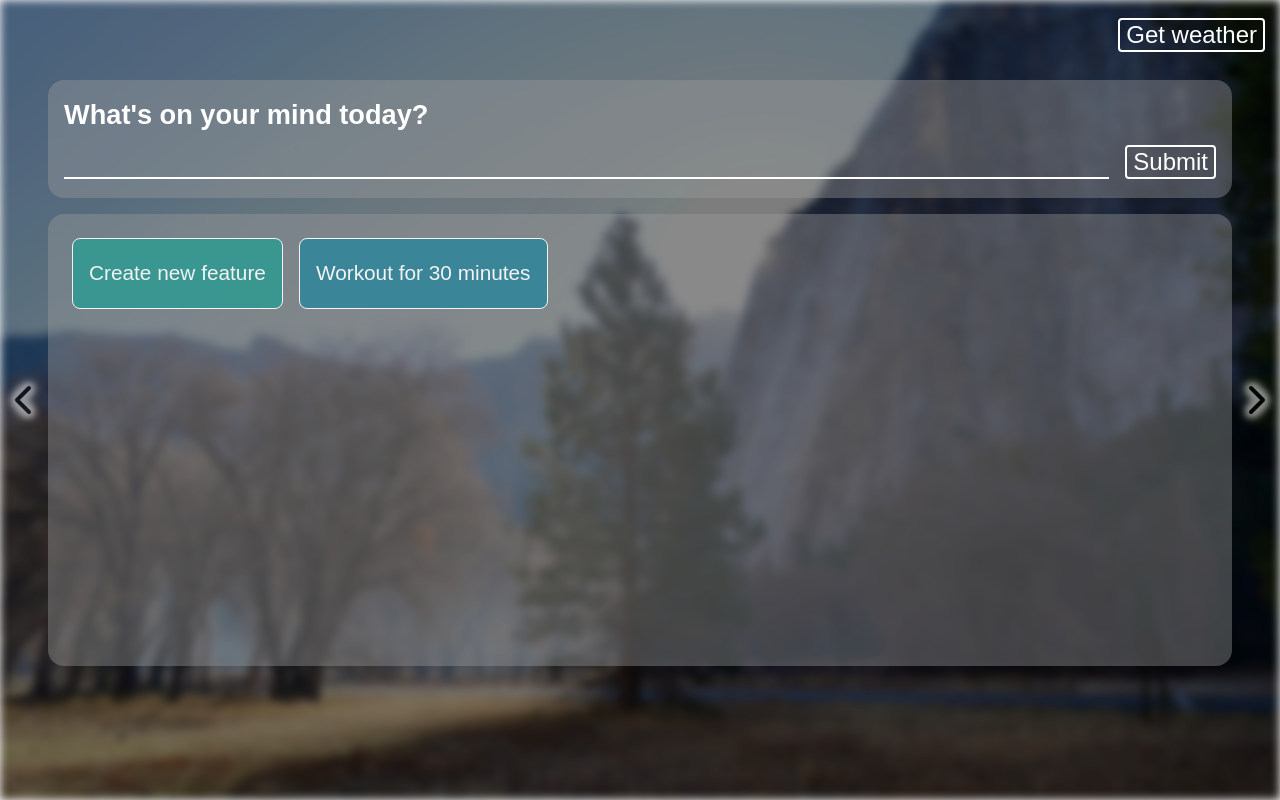
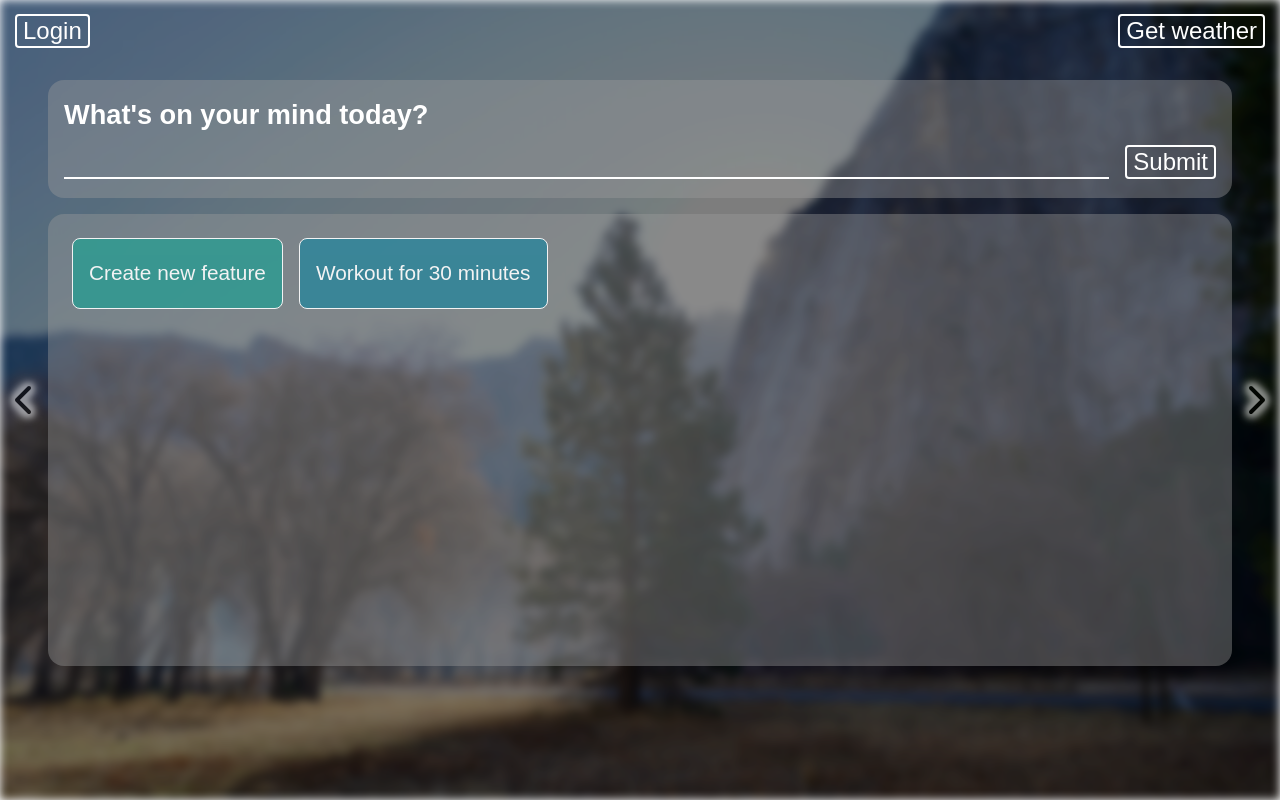
Before and after one commit to aleksandr-efimenko/inspirational-homepage, a React (Create React App) app: page / in a window 1280 px wide. Built offline with nearby package versions, Linux system fonts and the light colour scheme; no server answers.

Commit message:
create login form and button

```diff
--- a/src/App.tsx
+++ b/src/App.tsx
@@ -12,6 +12,7 @@ import TaskForm from './components/Tasks/TaskForm';
 import TaskList from './components/Tasks/TaskList';
 import Background from './components/Background';
 import ModalWindow from './components/ModalWindow/ModalWindow';
+import AuthWidget from './components/Authentication/AuthWidget';
 
 // import { useAuthState } from 'react-firebase-hooks/auth';
 // import { auth } from './app/firebase';
@@ -19,8 +20,6 @@ import ModalWindow from './components/ModalWindow/ModalWindow';
 library.add(faChevronLeft, faChevronRight, faCircleNotch);
 
 function App() {
-  // const [user] = useAuthState(auth);
-
   const dispatch = useAppDispatch();
   const bgUnsplashStatus = useAppSelector(selectBackgroundUnsplashStatus);
   //If user currently on the last image from array load next array of image sources
@@ -52,6 +51,7 @@ function App() {
   return (
     <div className="App" >
       <Background />
+      <AuthWidget />
       <ModalWindow />
       <Weather />
       <div className='slide-btn-container-left'>
--- /dev/null
+++ b/src/components/Authentication/Auth.css
@@ -0,0 +1,22 @@
+.auth-widget {
+    position: absolute;
+    top: 10px;
+    left: 15px;
+    color: white;
+    text-shadow: 0 0 3px rgb(0, 0, 0);
+    font-size: 2rem;
+}
+
+.auth-widget .white-button {
+    margin: 0;
+}
+
+
+@media only screen and (max-width: 600px) {
+    .auth-widget {
+      top: 5px;
+      left: 5px;
+      font-size: 1rem;
+    }
+
+  }
--- /dev/null
+++ b/src/components/Authentication/AuthWidget.tsx
@@ -0,0 +1,17 @@
+import React from 'react';
+import './Auth.css';
+import { useAppDispatch } from '../../app/hooks';
+import { openLoginForm } from '../../features/modalWindow/modalWindow';
+
+export default function AuthWidget() {
+    const dispatch = useAppDispatch();
+
+    const openAuthForm = () => {
+        dispatch(openLoginForm());
+    }
+    return (
+        <div className='auth-widget'>
+            <button onClick={ openAuthForm } className='white-button'>Login</button>
+        </div>
+    )
+}
--- a/src/components/LocationSelection/LocationSelect.tsx
+++ b/src/components/LocationSelection/LocationSelect.tsx
@@ -1,10 +1,10 @@
 import React, { ChangeEvent, useEffect, useMemo, useState } from 'react'
-import citiesWithCountries from './countries.min.json';
+import citiesWithCountries from './countries.json';
 import countryCodes from './country_codex.json';
 import { nanoid } from 'nanoid';
 import { useAppDispatch } from '../../app/hooks';
 import { setLocationCityAndCountry } from '../../features/locationSelection/locationManuallySlice';
-import { showModalWindow } from '../../features/modalWindow/modalWindow';
+import { closeModalWindow, openLocationSelect } from '../../features/modalWindow/modalWindow';
 
 export interface CityWithCountry {
     city: string
@@ -47,12 +47,12 @@ export default function LocationSelect() {
             city: cityWithCountry.city,
             countryCode: countryCodes.find(codeEl => codeEl.name.toLowerCase().includes(cityWithCountry.country.toLowerCase()))?.['alpha-2']
         }))
-        dispatch(showModalWindow(false));
+        dispatch(closeModalWindow());
     }
 
     useEffect(() => {
         const handleEsc = (event: KeyboardEvent) => {
-            if (event.code === 'Escape') dispatch(showModalWindow(false));
+            if (event.code === 'Escape') dispatch(closeModalWindow());
         }
         window.addEventListener('keydown', handleEsc);
         return () => { window.removeEventListener('keydown', handleEsc); }
--- a/src/components/ModalWindow/ModalWindow.tsx
+++ b/src/components/ModalWindow/ModalWindow.tsx
@@ -1,6 +1,6 @@
 import LocationSelect from '../LocationSelection/LocationSelect'
 import './ModalWindow.css'
-import { selectShowModal, showModalWindow } from '../../features/modalWindow/modalWindow';
+import { selectShowModal, openLocationSelect } from '../../features/modalWindow/modalWindow';
 import { useAppDispatch, useAppSelector } from '../../app/hooks'
 
 export default function ModalWindow() {
@@ -10,9 +10,9 @@ export default function ModalWindow() {
   return (
     <>{showModal &&
       <div className='modal'>
-        <div className='overlay' onClick={() => dispatch(showModalWindow(false))}></div>
+        <div className='overlay' onClick={() => dispatch(openLocationSelect())}></div>
         <div className='modal-container'>
-          <span className="close" onClick={() => dispatch(showModalWindow(false))}>&times;</span>
+          <span className="close" onClick={() => dispatch(openLocationSelect())}>&times;</span>
           <LocationSelect />
         </div>
       </div>}
--- a/src/features/modalWindow/modalWindow.ts
+++ b/src/features/modalWindow/modalWindow.ts
@@ -1,7 +1,7 @@
 import { createSlice } from "@reduxjs/toolkit";
 import { RootState } from "../../app/store";
 
-export type ModalContentState = 'Auth' | 'locationSelect' | undefined
+export type ModalContentState = 'LoginForm' | 'locationSelect' | undefined
 export type ModalState = {
     modalWindowDisplay: boolean,
     content: ModalContentState
@@ -16,20 +16,22 @@ const modalWindowSlice = createSlice({
     name: 'modalWindow',
     initialState: initialState,
     reducers: {
-        showModalWindow: (state, action) => {
-            state.modalWindowDisplay = action.payload;
-        },
-        openAuth: (state) => {
-            state.content = 'Auth';
+        openLoginForm: (state) => {
+            state.modalWindowDisplay = true;
+            state.content = 'LoginForm';
         },
         openLocationSelect: (state) => {
+            state.modalWindowDisplay = true;
             state.content = 'locationSelect';
-        }
+        },
+        closeModalWindow: (state) => {
+            state.modalWindowDisplay = false;
+        },
     }
 })
 
 export const selectShowModal = (state: RootState) => state.modalWindow.modalWindowDisplay;
 
-export const { showModalWindow, openAuth, openLocationSelect } = modalWindowSlice.actions;
+export const { openLoginForm, openLocationSelect, closeModalWindow } = modalWindowSlice.actions;
 
 export default modalWindowSlice.reducer;
--- a/src/features/weather/Weather.tsx
+++ b/src/features/weather/Weather.tsx
@@ -11,7 +11,7 @@ import { library } from '@fortawesome/fontawesome-svg-core';
 import { faCircleNotch } from '@fortawesome/free-solid-svg-icons';
 import { selectAutoGeoposition, selectAutoGeopositionStatus, setAutoLocationStatus, setLocationAuto } from '../locationSelection/locationAutoSlice';
 import { selectManualLocation } from "../locationSelection/locationManuallySlice";
-import { showModalWindow } from '../modalWindow/modalWindow';
+import { openLocationSelect } from '../modalWindow/modalWindow';
 
 library.add(faCircleNotch);
 
@@ -49,7 +49,7 @@ export default function Weather() {
             function (error) {
                 dispatch(setAutoLocationStatus('failed'));
                 // console.error("Error Code = " + error.code + " - " + error.message);
-                dispatch(showModalWindow(true));
+                dispatch(openLocationSelect());
             }, options
         );
     }
@@ -88,7 +88,7 @@ export default function Weather() {
 
     const handleManuallySetLocation = (e: React.MouseEvent<HTMLAnchorElement>) => {
         e.preventDefault();
-        dispatch(showModalWindow(true));
+        dispatch(openLocationSelect());
     }
 
     const renderButtonOrWidget = () => {
--- a/src/features/weather/weather.css
+++ b/src/features/weather/weather.css
@@ -6,6 +6,9 @@
   text-shadow: 0 0 3px rgb(0, 0, 0);
   font-size: 2rem;
   /* max-width: 250px; */
+}
+.weather-widget .white-button {
+  margin: 0;
 }
 
 .temp {
```
Also changed, not shown: src/components/Authentication/LoginForm.tsx (added, +16 -0 lines).
